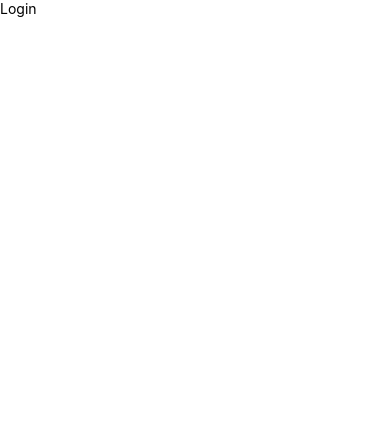
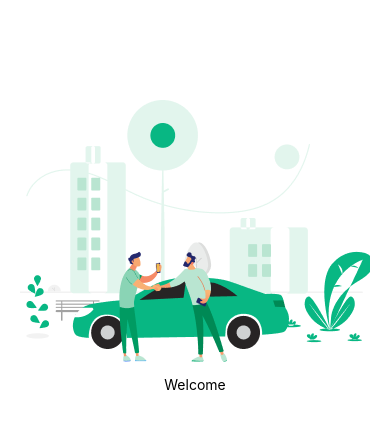
Before and after one commit to mehrabshah/Share-Riding-App-Frontend, a React Native app: screen / in a window 390 px wide. Shown: the top 428 px of the page. Built offline with nearby package versions, Linux system fonts and the light colour scheme.

Commit message:
start working on the splash screen

```diff
--- a/App.js
+++ b/App.js
@@ -1,20 +1,24 @@
 import { StatusBar } from 'expo-status-bar';
-import { StyleSheet, Text, View } from 'react-native';
+import { SafeAreaView, StyleSheet, Text, View } from 'react-native';
 import Route from './routing/Route';
-
 export default function App() {
   return (
     <>
-       <Route/>
+
+       <View style={styles.container}>
+         <Route/>
+       </View>
+
     </>
   );
 }
 
 const styles = StyleSheet.create({
   container: {
+
     flex: 1,
-    backgroundColor: '#fff',
-    alignItems: 'center',
-    justifyContent: 'center',
+    paddingHorizontal: 20,
+    paddingVertical: 100,
+
   },
 });
--- a/routing/Route.js
+++ b/routing/Route.js
@@ -1,10 +1,11 @@
 import { StyleSheet, Text, View } from 'react-native'
 import React from 'react'
 import Login from '../screens/Login'
+import Welome from '../screens/Welome'
 const Route = () => {
   return (
     <>
-        <Login/>
+        <Welome/>
     </>
   )
 }
--- /dev/null
+++ b/screens/Welome.js
@@ -0,0 +1,36 @@
+import React from "react";
+import {
+  StyleSheet,
+  Text,
+  SafeAreaView,
+  ScrollView,
+  Image,
+  View,
+} from "react-native";
+
+const Welome = () => {
+  return (
+    <SafeAreaView>
+      <ScrollView>
+        <View style={styles.container}>
+          <Image source={require("../assets/Images/Welcome.png")} />
+          <Text>Welcome</Text>
+        </View>
+      </ScrollView>
+    </SafeAreaView>
+  );
+};
+export default Welome;
+
+const styles = StyleSheet.create({
+  container: {
+    flex: 1,
+    justifyContent: "center",
+    alignItems: "center",
+
+  },
+  headingText:{
+   color:'#000000',
+   fontWeight:'bold'
+  }
+});
```
Also changed, not shown: screens/Splash.js (deleted, +0 -13 lines), assets/Images/Welcome.png (added).
